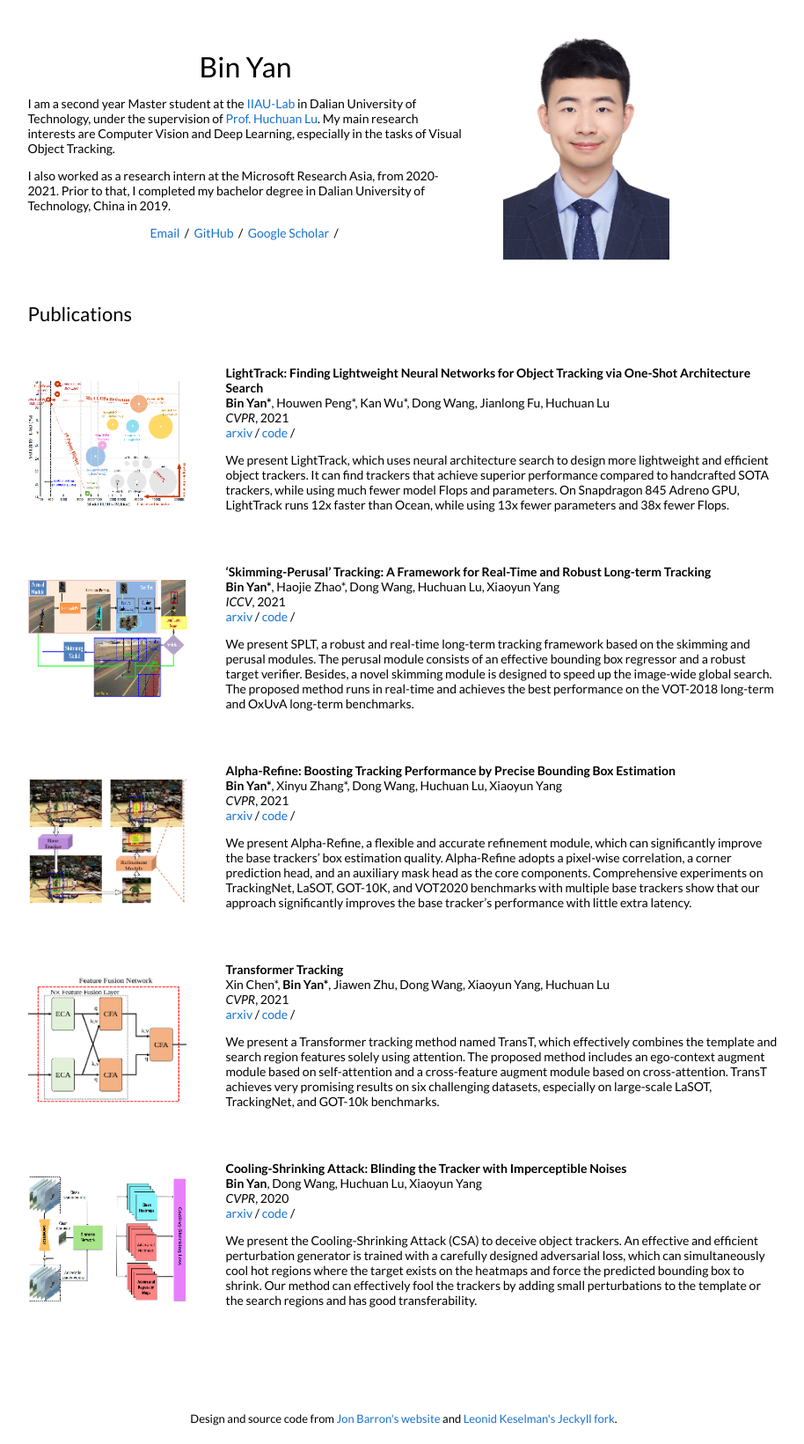
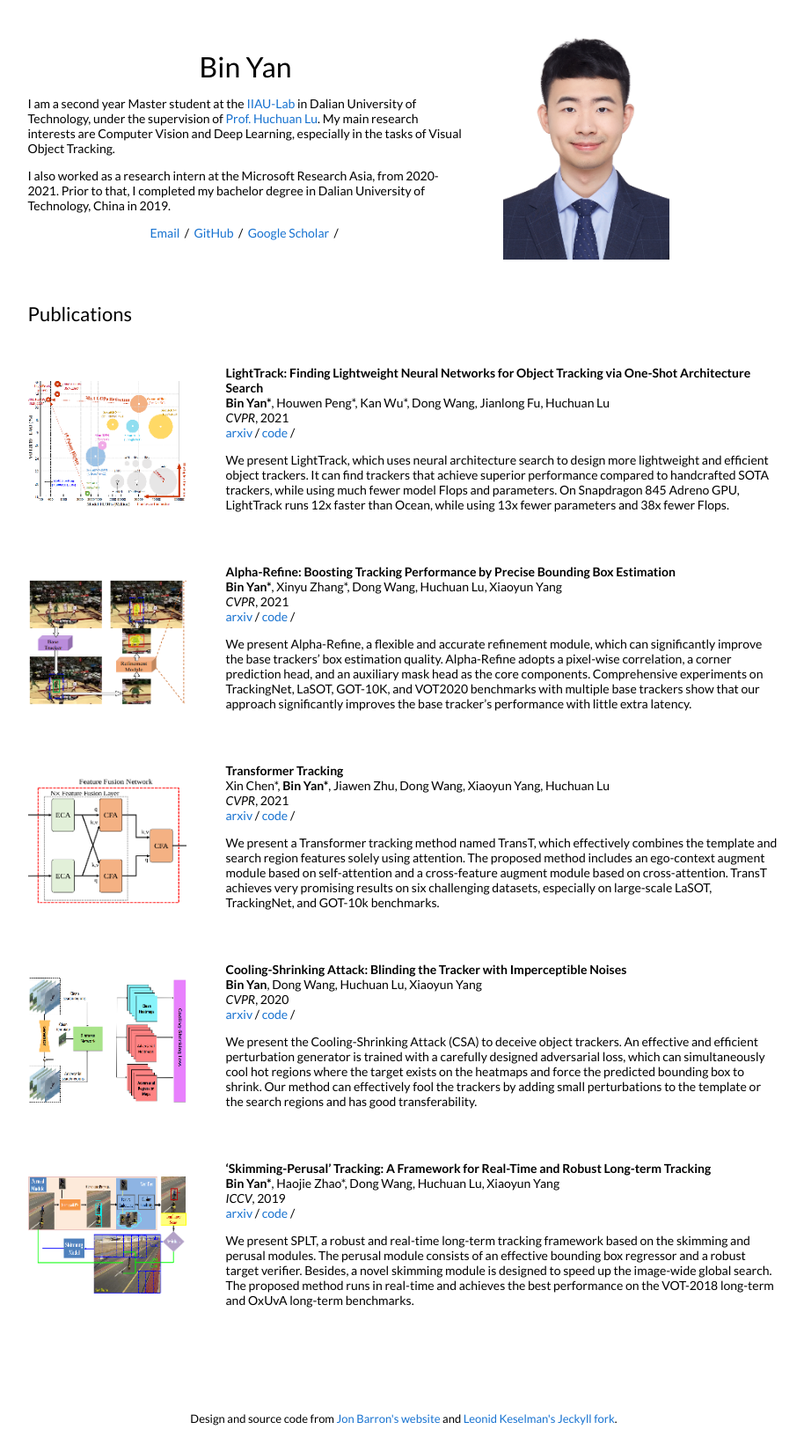
Before and after one commit to MasterBin-IIAU/masterbin-iiau.github.io, a Jekyll site: the page built from _posts/2021-04-29-lighttrack.markdown, in a window 1280 px wide. Shown: the whole page at 88% size, without its empty margins (181-1095 px from the left). Built offline with Jekyll 4.4.1, drawn with Linux system fonts in a browser that asks for light colours.

Commit message:
fix splt time

```diff
--- a/_posts/2019-11-30-splt.markdown
+++ b/_posts/2019-11-30-splt.markdown
@@ -1,7 +1,7 @@
 ---
 layout: post
 title:  "‘Skimming-Perusal’ Tracking: A Framework for Real-Time and Robust Long-term Tracking"
-date:   2021-04-29
+date:   2019-11-30
 image: /images/splt.png
 categories: research
 authors: "<strong>Bin Yan*</strong>, Haojie Zhao*, Dong Wang, Huchuan Lu, Xiaoyun Yang"
```
